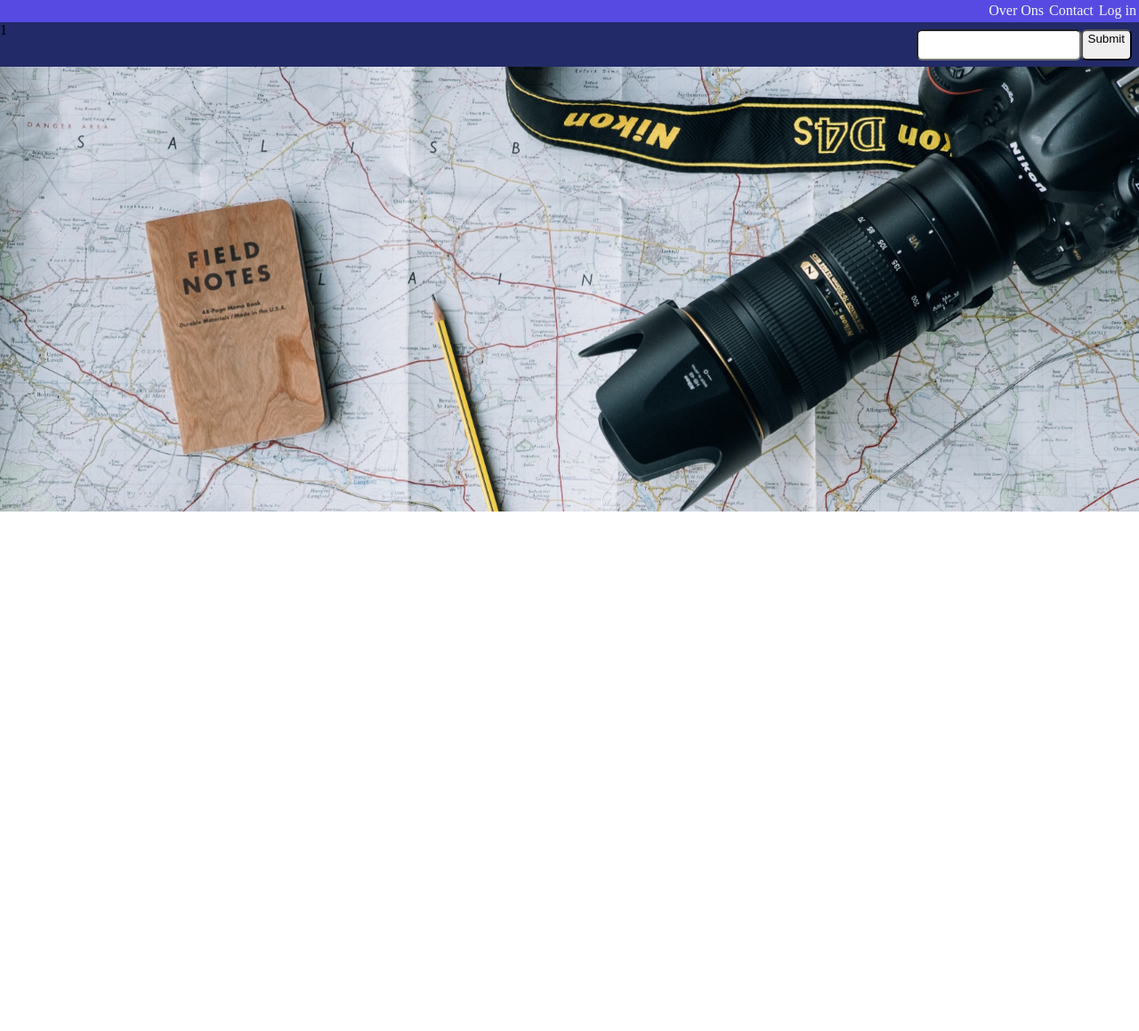
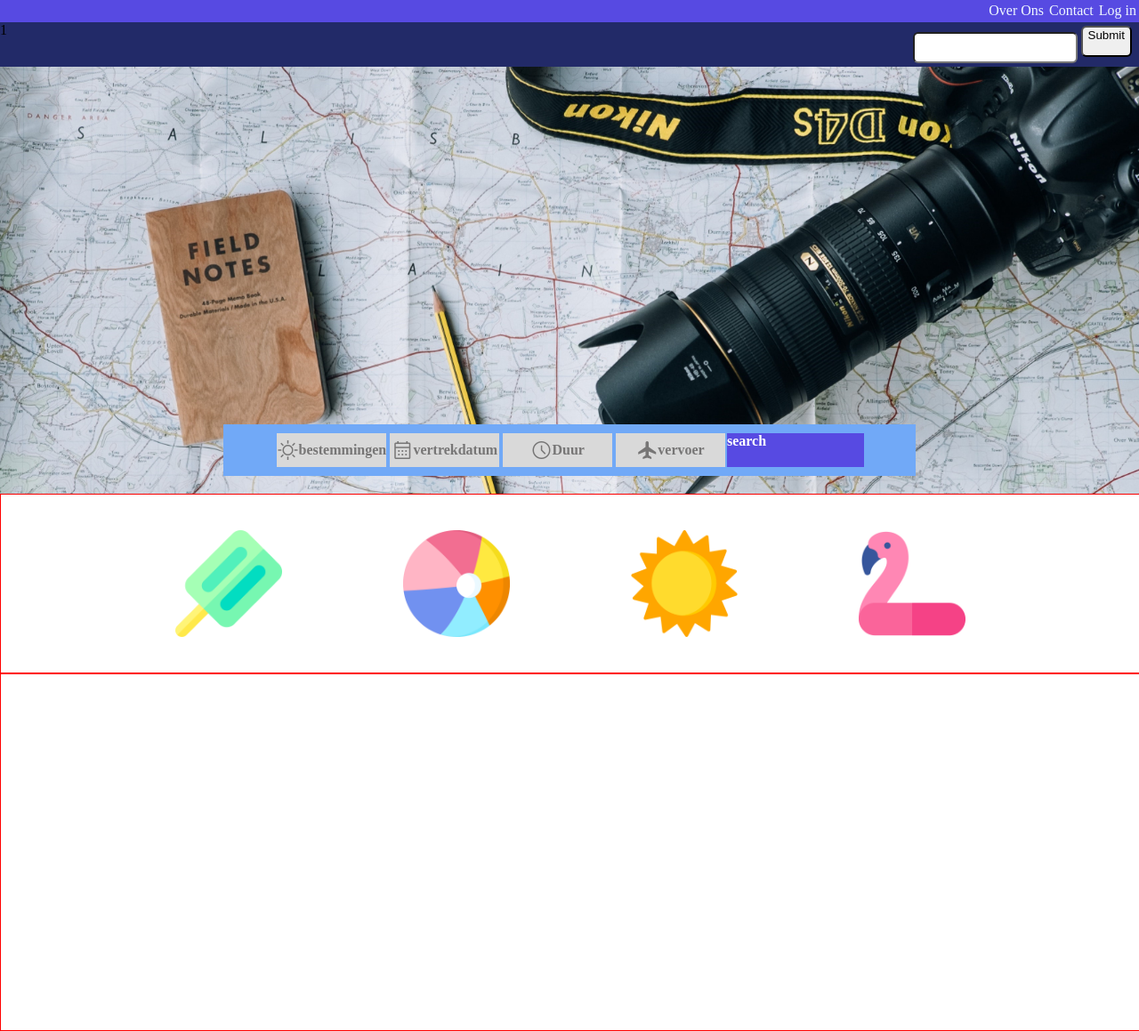
Before and after one commit to Demirichell/reisbureau, a PHP site: page / in a window 1280 px wide. Shown: the whole page at 89% size. Before the commit the page ends 575 px from the top, so only its background shows below. Run offline with PHP 8.4, Linux system fonts and the light colour scheme.

Commit message:
add icons

```diff
--- a/css/main.css
+++ b/css/main.css
@@ -52,7 +52,7 @@
     border-radius: 6px;
 }
 
-form {
+.seacrchform {
     display: flex;
 
 }
@@ -63,7 +63,88 @@
 }
 
 img {
-    width: 100vw;
+    width: 100%;
+    height: 100%;
+    object-fit: cover;
+}
+
+
+.options {
+    justify-content: center;
+    align-items: center;
+    display: flex;
+    position: absolute;
+    width: 60%;
+    height: 10%;
+    z-index: 1000;
+    background-color: rgba(113, 169, 247, 1);
+    padding: 5px;
+    color: #FFFFFF;
+    font-weight: bold;
+    margin-bottom: 20px;
+}
+
+#banner {
+    display: flex;
+    align-items: end;
+    justify-content: center;
+    width: 100%;
+    height: 60%;
+    position: relative;
+
+}
+
+.searchoptions {
+    display: flex;
+    justify-content: center;
+    align-items: center;
+    height: 80%;
+    width: 16%;
+    background-color: rgba(217, 217, 217, 1);
+    margin: 2px;
+    color: rgba(119, 118, 118, 1);
+}
+
+.searchbar {
+    height: 80%;
+    width: 20%;
+    background-color: rgba(87, 74, 226, 1);
+}
+
+.material-symbols-outlined {
+    font-variation-settings:
+        'FILL' 0,
+        'wght' 400,
+        'GRAD' 0,
+        'opsz' 48
+}
+
+#icons {
+    display: flex;
+    justify-content: center;
+    height: 25%;
+    width: 100%;
+    border: red 1px solid;
+}
+
+.iconssection {
+    justify-content: center;
+    display: flex;
+    align-items: center;
+    width: 20%;
+    height: 100%;
+    color: blue;
 
 
 }
+
+.imgicon {
+    height: 60%;
+    width: 60%;
+    object-fit: contain;
+}
+
+#location {
+    height: 50%;
+    border: solid red 1px;
+}
--- a/index.php
+++ b/index.php
@@ -4,6 +4,7 @@
 <head>
     <title> Boendemi</title>
     <link rel="stylesheet" href="./css/main.css">
+    <link rel="stylesheet" href="https://fonts.googleapis.com/css2?family=Material+Symbols+Outlined:opsz,wght,FILL,GRAD@20..48,100..700,0..1,-50..200" />
 </head>
 
 <body>
@@ -15,15 +16,44 @@
     <header>
         <div class="header-left"> 1</div>
         <div class="header-right">
-            <form action="/action_page.php">
+            <form class="searchform" action="/action_page.php">
                 <label for="gsearch"></label>
                 <input type="search" id="gsearch" name="gsearch">
                 <input type="submit">
             </form>
         </div>
     </header>
-    <section>
+    <section id="banner">
+
+        <div class="options">
+            <div class="searchoptions"><span class="material-symbols-outlined">
+                    sunny
+                </span> bestemmingen </div>
+            <div class="searchoptions"><span class="material-symbols-outlined">
+                    calendar_month
+                </span> vertrekdatum</div>
+            <div class="searchoptions"><span class="material-symbols-outlined">
+                    schedule
+                </span> Duur</div>
+            <div class="searchoptions"> <span class="material-symbols-outlined">
+                    flight
+                </span>vervoer</div>
+            <div class="searchbar"> search</div>
+        </div>
         <img src="img/travelmap.jpg" alt="">
+    </section>
+    <section id="icons">
+        <div class="iconssection"><img class="imgicon" src="./img/ice-cream.png" alt=""> </div>
+        <div class="iconssection"><img class="imgicon" src="./img/beach-ball.png" alt="">
+        </div>
+        <div class="iconssection"><img class="imgicon" src="./img/sunny.png" alt=""></div>
+        <div class="iconssection"><img class="imgicon" src="./img/flamingo.png" alt=""></div>
+    </section>
+
+    <section id="location">
+        <div>
+
+        </div>
     </section>
 </body>
 
```
